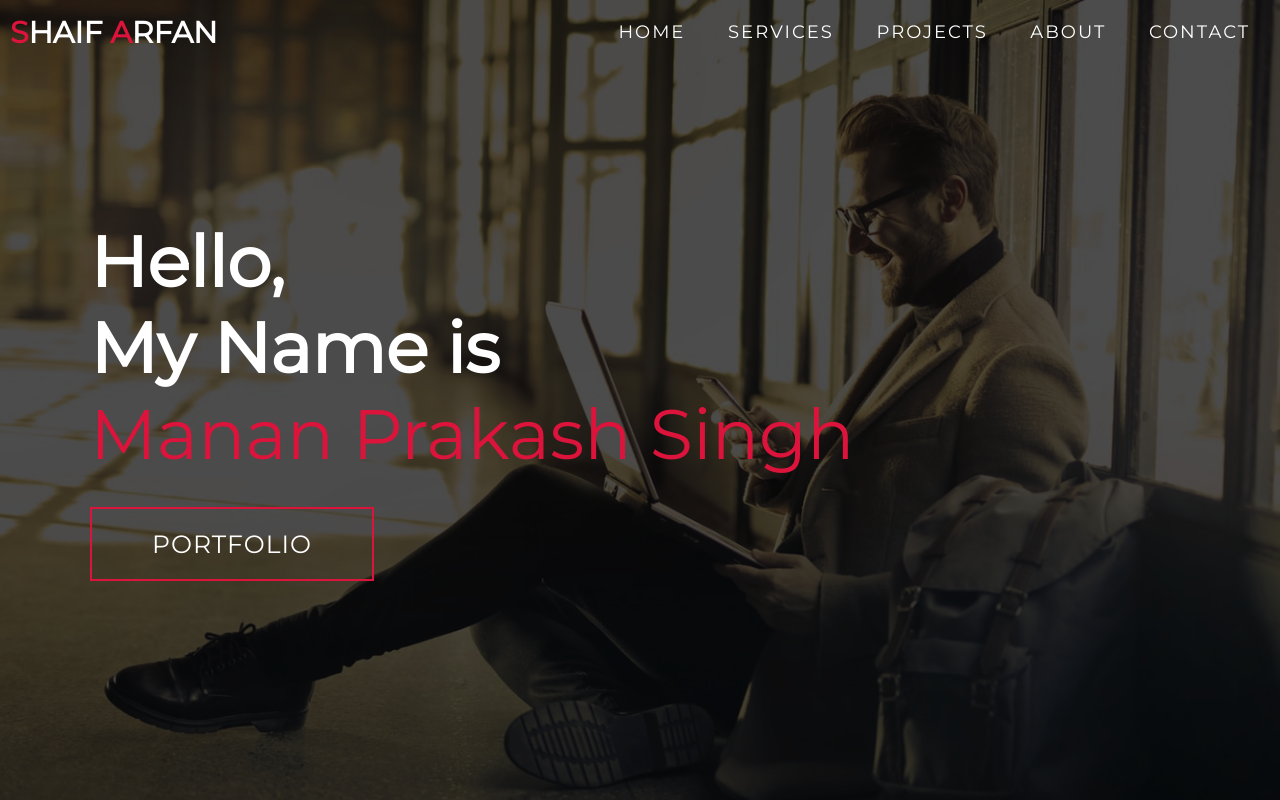
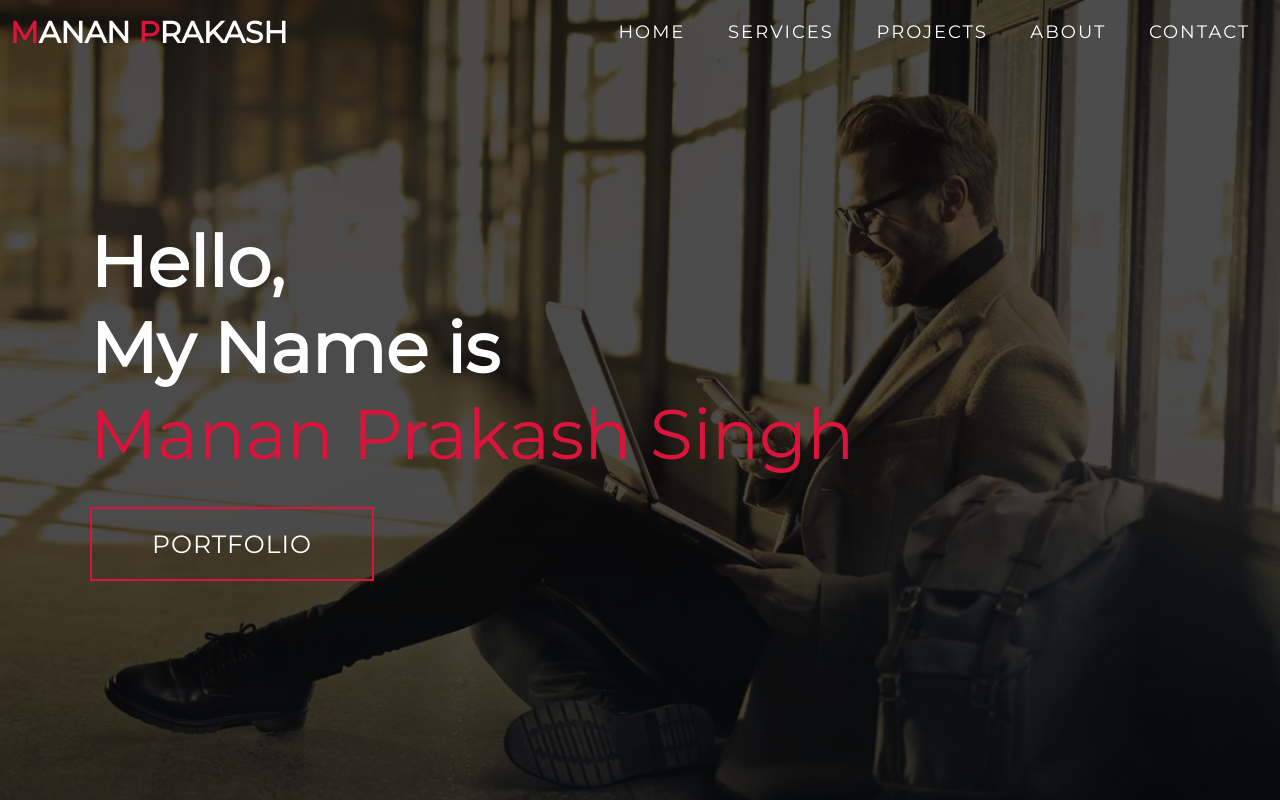
Before and after one commit to Manan-Prakash-Singh/Portfolio-Website, a plain HTML site: page index.html in a window 1280 px wide. Shown: the top 800 px of the page. Drawn offline with Linux system fonts and the light colour scheme.

Commit message:
Update index.html

```diff
--- a/index.html
+++ b/index.html
@@ -15,7 +15,7 @@
       <div class="nav-bar">
         <div class="brand">
           <a href="#hero">
-            <h1><span>S</span>haif <span>A</span>rfan</h1>
+            <h1><span>M</span>anan <span>P</span>rakash</h1>
           </a>
         </div>
         <div class="nav-list">
@@ -221,7 +221,7 @@
   <section id="footer">
     <div class="footer container">
       <div class="brand">
-        <h1><span>S</span>haif <span>A</span>rfan</h1>
+        <h1><span>M</span>anan <span>P</span>rakash</h1>
       </div>
       <h2>Your Complete Web Solution</h2>
       <div class="social-icon">
```
